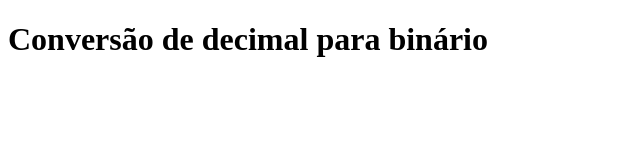
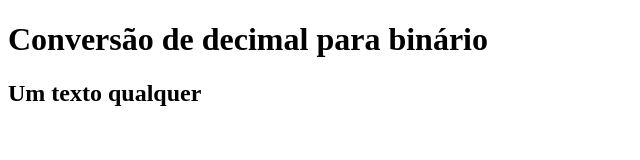
Before and after one commit to anoca02/calculadora, a plain HTML site: page index.html in a window 1280 px wide. Shown: the whole page, without its empty margins (0-640 px from the left). Drawn offline with Linux system fonts and the light colour scheme.

Commit message:
Teste de conflito

```diff
--- a/index.html
+++ b/index.html
@@ -8,5 +8,6 @@
 </head>
 <body>
     <h1>Conversão de decimal para binário</h1>
+    <h2>Um texto qualquer</h2>
 </body>
 </html>
```
